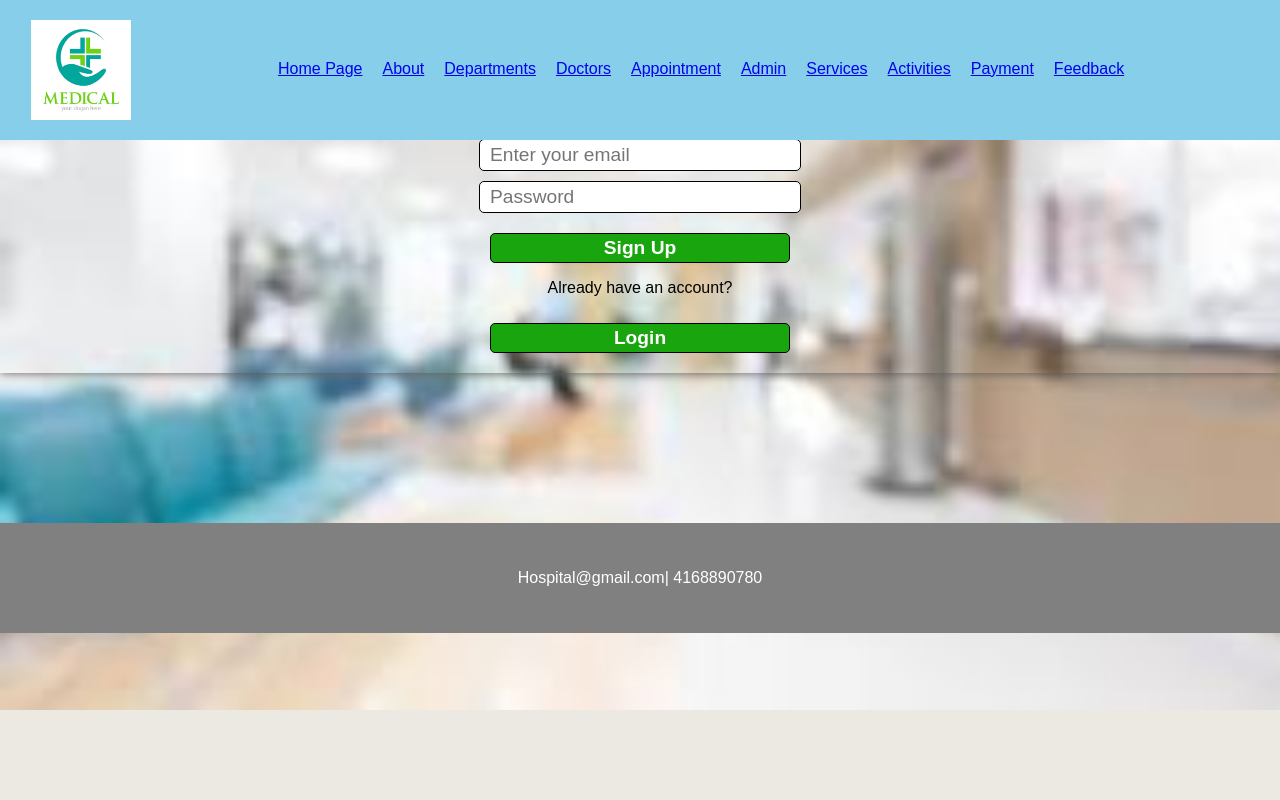
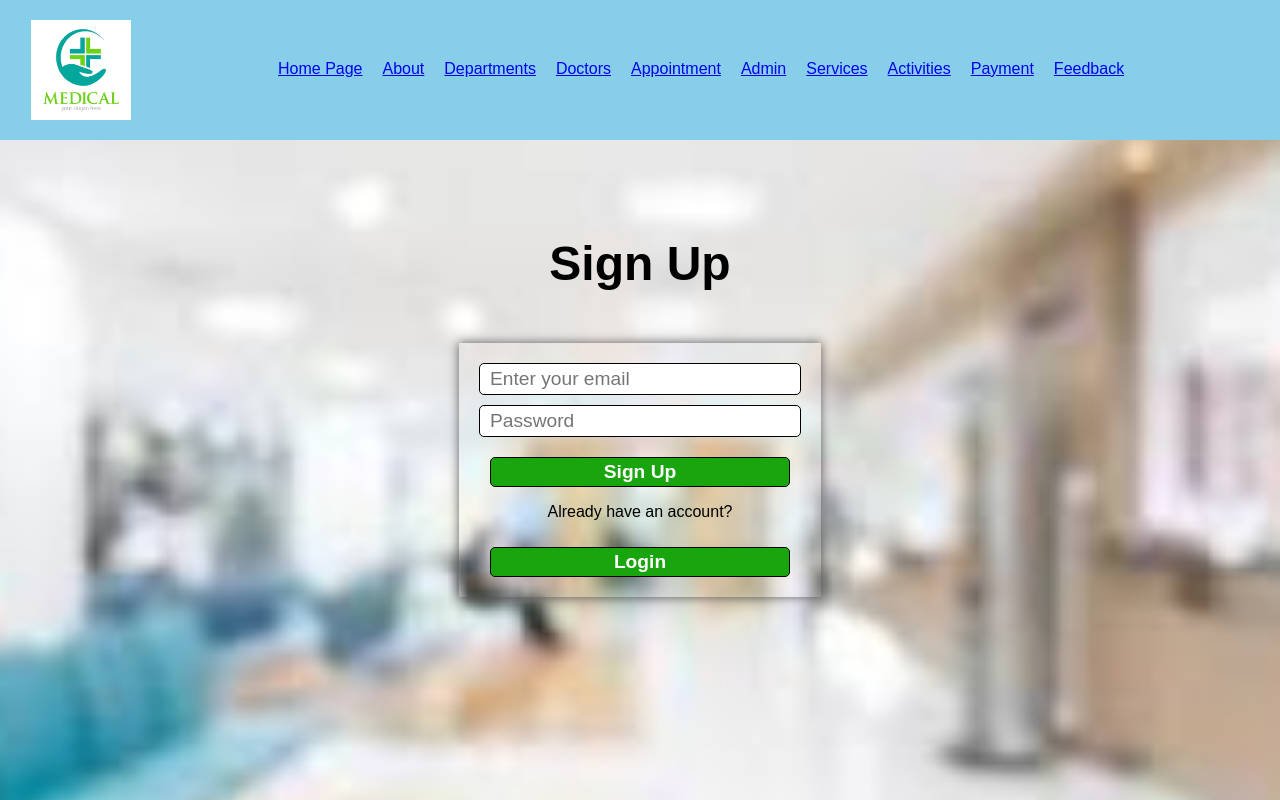
Before and after one commit to Rachna2030/FinalProjectReact, a React (Create React App) app: page /Signup in a window 1280 px wide. Shown: the top 800 px of the page. Built offline with nearby package versions, Linux system fonts and the light colour scheme.

Commit message:
secondPage

```diff
--- a/src/Components/Signup.js
+++ b/src/Components/Signup.js
@@ -1,9 +1,9 @@
-
 import React, { useState } from "react";
 import { useNavigate } from "react-router-dom";
 import { auth } from "../Firebase";
 import { createUserWithEmailAndPassword } from "firebase/auth";
 import './Style.css';
+import { Link } from "react-router-dom";
 
 const Signup = () => {
 
@@ -27,7 +27,8 @@ const Signup = () => {
     }
 
     return (
-        <div>
+        <div className="container">
+
             <h1>Sign Up</h1>
             <form onSubmit={handleSignup}>
                 <input
--- /dev/null
+++ b/src/Components/style.css
@@ -0,0 +1,91 @@
+body {
+    margin: 0;
+    background-color: rgb(236, 232, 226);
+    padding: 0;
+    font-family: sans-serif;
+}
+
+.container {
+    display: flex;
+    flex-direction: column;
+    justify-content: center;
+    align-items: center;
+    height: 100vh;
+}
+
+h1 {
+    font-size: 3rem;
+    text-align: center;
+}
+
+form {
+    margin-top: 20px;
+    display: flex;
+    flex-direction: column;
+    align-items: center;
+    padding: 20px;
+    box-shadow: 0 0 10px rgb(92, 90, 90);
+    justify-content: center;
+
+}
+
+input {
+    width: 300px;
+    height: 30px;
+    padding: 0 10px;
+    border: 1px solid black;
+    border-radius: 5px;
+    font-size: 1.2rem;
+    margin-bottom: 10px;
+}
+
+button {
+    width: 300px;
+    height: 30px;
+    font-size: 1.2rem;
+    background-color: rgb(25, 165, 13);
+    border: 1px solid black;
+    color: white;
+    border-radius: 5px;
+    cursor: pointer;
+    font-weight: bolder;
+    margin-top: 10px;
+}
+
+button:hover {
+    background-color: rgb(98, 138, 89);
+    color: rgb(17, 18, 19);
+}
+
+.error {
+    color: red;
+    font-size: 1.2rem;
+    font-weight: bolder;
+    margin-top: 10px;
+}
+
+.link-button {
+    margin-top: 10px;
+    font-size: 1.2rem;
+    font-weight: bolder;
+    text-decoration: none;
+    color: black;
+}
+
+.link-button:hover {
+    color: aliceblue;
+    background-color: blueviolet;
+}
+.buttons .button {
+    display: flexbox;
+    padding: 8px 16px;
+    background-color:blue;
+    color: white;
+    border-radius: 4px;
+    text-decoration: none;
+    margin-top: 40%;
+}
+
+.buttons .button:hover {
+    background-color: #0056b3;
+}
```
